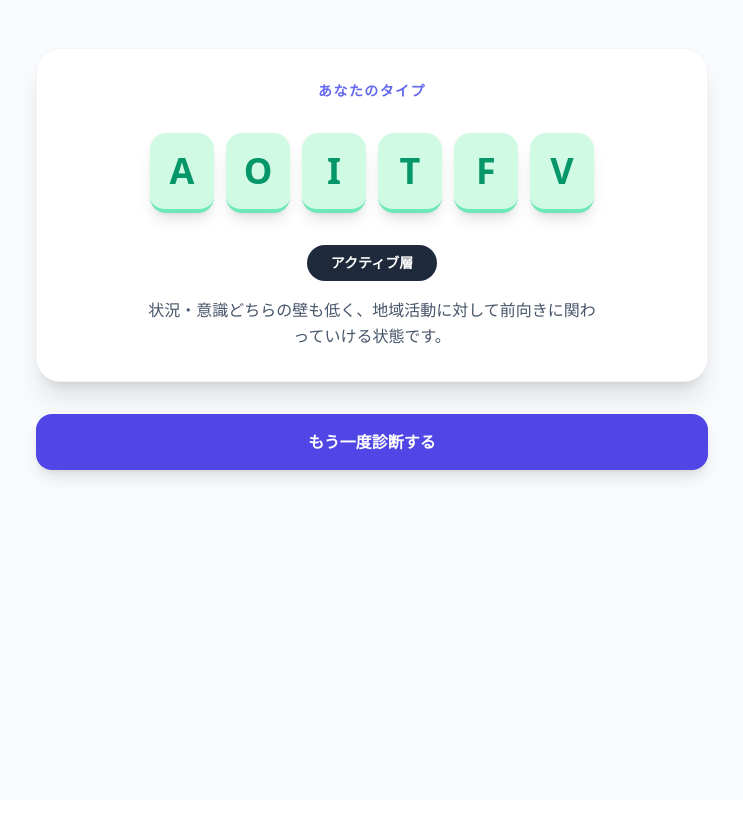
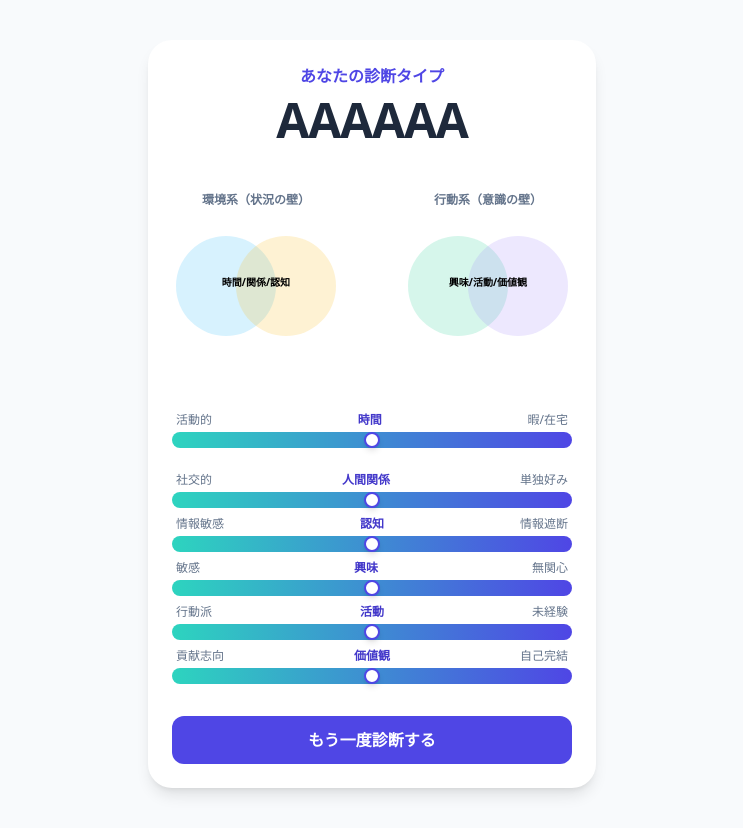
Before and after one commit to kazushige15/silent-mbti, a Next.js app: page /result in a window 1280 px wide. Shown: the whole page, without its empty margins (268-1011 px from the left). Before the commit the page ends 800 px from the top, so only its background shows below. Built offline with nearby package versions, Linux system fonts and the light colour scheme.

Commit message:
診断ロジックを6文字コード生成に変更し、デザインを刷新

```diff
--- a/app/result/page.tsx
+++ b/app/result/page.tsx
@@ -5,106 +5,110 @@ export const dynamic = 'force-dynamic';
 import { useSearchParams, useRouter } from 'next/navigation';
 import { Suspense } from 'react';
 
-// --- 型定義 ---
-type AxisKey = 'time' | 'relations' | 'cognition' | 'interest' | 'activity' | 'values';
-type Group = 'env' | 'mind';
-
-interface AxisInfo {
-  label: string;
-  group: Group;
-  icon: string;
-  activeLetter: string;
-  activeLabel: string;
-  silentLabel: string;
-  activeDesc: string;
-  silentDesc: string;
-}
-
-// --- 設定データ ---
-const AXIS_INFO: Record<AxisKey, AxisInfo> = {
-  time: { label: '時間', group: 'env', icon: '⏰', activeLetter: 'A', activeLabel: '活動的', silentLabel: 'サイレント', activeDesc: '多忙・多趣味で余白少なめ。短時間参加が吉。', silentDesc: '在宅・暇があるが地域へ向かっていない。' },
-  relations: { label: '人間関係', group: 'env', icon: '🤝', activeLetter: 'O', activeLabel: '社交的', silentLabel: 'サイレント', activeDesc: '人との関わりが自然。ハードル低め。', silentDesc: '単独好み。心理的ハードルが高め。' },
-  cognition: { label: '認知', group: 'env', icon: '📰', activeLetter: 'I', activeLabel: '情報敏感', silentLabel: 'サイレント', activeDesc: '能動的な情報収集習慣あり。', silentDesc: '情報遮断。手段が不足している可能性。' },
-  interest: { label: '興味', group: 'mind', icon: '👀', activeLetter: 'T', activeLabel: 'トレンド敏感', silentLabel: 'サイレント', activeDesc: '街の変化を楽める感性。', silentDesc: '低関心。別の切り口が必要。' },
-  activity: { label: '活動', group: 'mind', icon: '🚶', activeLetter: 'F', activeLabel: 'フットワーク軽', silentLabel: 'サイレント', activeDesc: '気になったら即行動。', silentDesc: '未経験。一歩が重い状態。' },
-  values: { label: '価値観', group: 'mind', icon: '💛', activeLetter: 'V', activeLabel: '他者貢献', silentLabel: 'サイレント', activeDesc: '地域へ還元したい意識あり。', silentDesc: '自己完結。運営側の動機が弱い。' },
+// --- 設定データ（画像のデザインに合わせたラベル定義） ---
+const AXIS_INFO = {
+  time: { label: '時間', active: '活動的', silent: '暇/在宅' },
+  relations: { label: '人間関係', active: '社交的', silent: '単独好み' },
+  cognition: { label: '認知', active: '情報敏感', silent: '情報遮断' },
+  interest: { label: '興味', active: '敏感', silent: '無関心' },
+  activity: { label: '活動', active: '行動派', silent: '未経験' },
+  values: { label: '価値観', active: '貢献志向', silent: '自己完結' },
 };
 
-const AXIS_ORDER: AxisKey[] = ['time', 'relations', 'cognition', 'interest', 'activity', 'values'];
-const ENV_AXES: AxisKey[] = ['time', 'relations', 'cognition'];
-const MIND_AXES: AxisKey[] = ['interest', 'activity', 'values'];
+const AXIS_ORDER = ['time', 'relations', 'cognition', 'interest', 'activity', 'values'];
 
-// --- コンポーネント: 6文字表示 ---
-const TypeCodeDisplay = ({ code }: { code: string }) => (
-  <div className="flex justify-center gap-1.5 md:gap-3 my-8">
-    {code.split('').map((char, index) => {
-      const isSilent = char === 'S';
-      return (
+// --- UIコンポーネント ---
+
+// 1. スライダーバー
+const SliderBar = ({ label, activeLabel, silentLabel, score }: any) => {
+  // スコア -8〜+8 を 0〜100% に変換 (左が活動的、右がサイレント)
+  // 計算: (-8 → 0%, 0 → 50%, +8 → 100%)
+  const percentage = ((score + 8) / 16) * 100;
+
+  return (
+    <div className="w-full mb-6">
+      <div className="flex justify-between text-xs text-slate-500 mb-1 px-1">
+        <span>{activeLabel}</span>
+        <span className="font-bold text-indigo-700">{label}</span>
+        <span>{silentLabel}</span>
+      </div>
+      <div className="relative h-4 w-full rounded-full bg-gradient-to-r from-teal-400 to-indigo-600">
         <div
-          key={index}
-          className={`w-12 h-16 md:w-16 md:h-20 flex items-center justify-center rounded-2xl text-3xl md:text-4xl font-black shadow-lg border-b-4
-            ${isSilent
-              ? 'bg-rose-100 text-rose-600 border-rose-300'
-              : 'bg-emerald-100 text-emerald-600 border-emerald-300'
-            }`}
-        >
-          {char}
-        </div>
-      );
-    })}
+          className="absolute top-0 w-4 h-4 bg-white border-2 border-indigo-600 rounded-full shadow-md transition-all duration-500"
+          style={{ left: `${percentage}%`, transform: 'translateX(-50%)' }}
+        />
+      </div>
+    </div>
+  );
+};
+
+// 2. ベン図（SVG）
+const VennDiagrams = () => (
+  <div className="flex justify-center gap-8 mb-10 overflow-x-auto p-4">
+    {/* 環境系 */}
+    <div className="text-center">
+      <p className="text-xs font-bold text-slate-500 mb-2">環境系（状況の壁）</p>
+      <svg width="200" height="140" viewBox="0 0 200 140">
+        <circle cx="70" cy="70" r="50" fill="#38bdf8" fillOpacity="0.2" />
+        <circle cx="130" cy="70" r="50" fill="#fbbf24" fillOpacity="0.2" />
+        <text x="100" y="70" fontSize="10" textAnchor="middle" fontWeight="bold">時間/関係/認知</text>
+      </svg>
+    </div>
+    {/* 行動系 */}
+    <div className="text-center">
+      <p className="text-xs font-bold text-slate-500 mb-2">行動系（意識の壁）</p>
+      <svg width="200" height="140" viewBox="0 0 200 140">
+        <circle cx="70" cy="70" r="50" fill="#34d399" fillOpacity="0.2" />
+        <circle cx="130" cy="70" r="50" fill="#a78bfa" fillOpacity="0.2" />
+        <text x="100" y="70" fontSize="10" textAnchor="middle" fontWeight="bold">興味/活動/価値観</text>
+      </svg>
+    </div>
   </div>
 );
 
-// --- メインコンテンツ ---
 function ResultContent() {
   const searchParams = useSearchParams();
   const router = useRouter();
 
-  const getScore = (key: AxisKey) => parseInt(searchParams.get(key) || '0', 10);
-  const scores = Object.fromEntries(AXIS_ORDER.map((k) => [k, getScore(k)])) as Record<AxisKey, number>;
-  const isSilent = Object.fromEntries(AXIS_ORDER.map((k) => [k, scores[k] < 0])) as Record<AxisKey, boolean>;
+  // スコア取得（前回までのロジックを流用）
+  const getScore = (key: string) => parseInt(searchParams.get(key) || '0', 10);
 
-  const typeCode = AXIS_ORDER.map((k) => (isSilent[k] ? 'S' : AXIS_INFO[k].activeLetter)).join('');
-  const silentCount = AXIS_ORDER.filter((k) => isSilent[k]).length;
-  const envSilentCount = ENV_AXES.filter((k) => isSilent[k]).length;
-  const mindSilentCount = MIND_AXES.filter((k) => isSilent[k]).length;
-
-  // 判定ロジック
-  let overallLabel = '';
-  let overallDesc = '';
-  if (envSilentCount >= 2 && mindSilentCount >= 2) {
-    overallLabel = '真性サイレント層';
-    overallDesc = '「状況の壁」と「意識の壁」の両方が高い状態。参加への導線を見直す必要があります。';
-  } else if (envSilentCount >= 2 && mindSilentCount < 2) {
-    overallLabel = '状況的サイレント層';
-    overallDesc = '興味はあるのに「状況の壁」に阻まれている状態。参加コストを下げる工夫が有効です。';
-  } else if (envSilentCount < 2 && mindSilentCount >= 2) {
-    overallLabel = '意識的サイレント層';
-    overallDesc = '余裕はあるのに「意識の壁」が高い状態。動機づけの設計が鍵になります。';
-  } else {
-    overallLabel = 'アクティブ層';
-    overallDesc = '状況・意識どちらの壁も低く、地域活動に対して前向きに関わっていける状態です。';
-  }
+  // A(Active), S(Silent) の判定
+  const typeCode = AXIS_ORDER.map((k) => (getScore(k) >= 0 ? 'A' : 'S')).join('');
 
   return (
-    <div className="min-h-screen bg-slate-50 py-12 px-4">
-      <div className="max-w-2xl mx-auto space-y-8">
+    <div className="min-h-screen bg-slate-50 py-10 px-4">
+      <div className="max-w-md mx-auto bg-white rounded-3xl shadow-lg p-6">
 
-        {/* ヘッダーカード */}
-        <div className="bg-white rounded-3xl shadow-xl border border-slate-100 p-8 text-center">
-          <p className="text-sm font-bold text-indigo-500 tracking-widest uppercase">あなたのタイプ</p>
-          <TypeCodeDisplay code={typeCode} />
-          <div className="inline-block bg-slate-800 text-white font-bold text-sm px-6 py-2 rounded-full mb-4">
-            {overallLabel}
-          </div>
-          <p className="text-slate-600 leading-relaxed max-w-md mx-auto">{overallDesc}</p>
+        {/* ヘッダー */}
+        <div className="text-center mb-8">
+          <p className="text-indigo-600 font-bold mb-2">あなたの診断タイプ</p>
+          <h1 className="text-5xl font-black text-slate-800 tracking-tight">{typeCode}</h1>
         </div>
 
-        {/* 詳細セクション（省略：必要に応じて前回のコードを結合してください） */}
+        {/* ベン図 */}
+        <VennDiagrams />
+
+        {/* スライダー一覧 */}
+        <div className="space-y-2">
+          {AXIS_ORDER.map((key) => {
+            const info = AXIS_INFO[key as keyof typeof AXIS_INFO];
+            const score = getScore(key);
+            return (
+              <SliderBar
+                key={key}
+                label={info.label}
+                activeLabel={info.active}
+                silentLabel={info.silent}
+                score={score}
+              />
+            );
+          })}
+        </div>
 
         <button
           onClick={() => router.push('/diagnostic')}
-          className="w-full py-4 bg-indigo-600 hover:bg-indigo-700 text-white font-bold rounded-2xl transition-all shadow-lg"
+          className="w-full mt-8 py-3 bg-indigo-600 hover:bg-indigo-700 text-white font-bold rounded-xl transition-all"
         >
           もう一度診断する
         </button>
@@ -115,7 +119,7 @@ function ResultContent() {
 
 export default function ResultPage() {
   return (
-    <Suspense fallback={<div className="min-h-screen flex items-center justify-center">読み込み中...</div>}>
+    <Suspense fallback={<div>読み込み中...</div>}>
       <ResultContent />
     </Suspense>
   );
```
